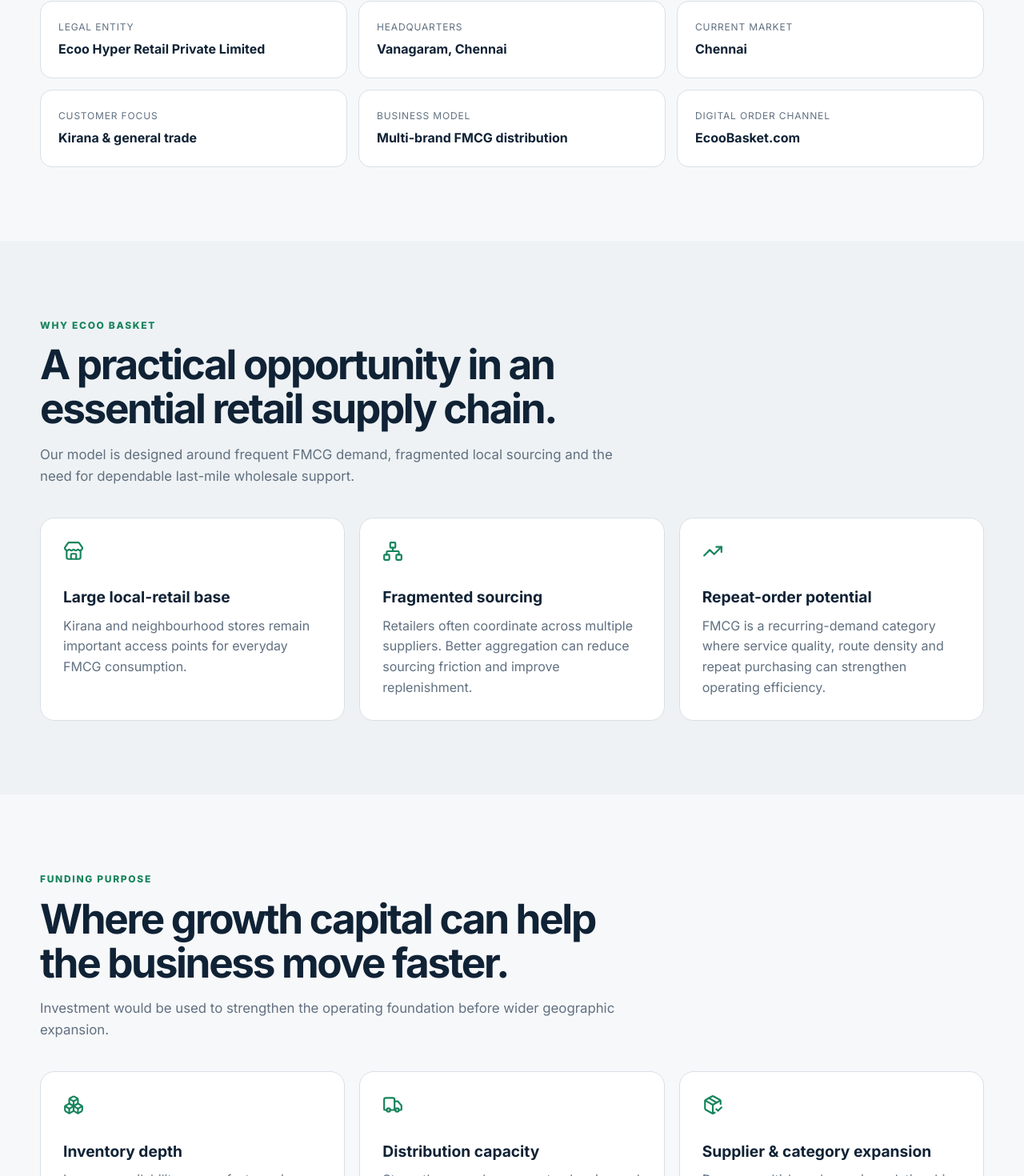
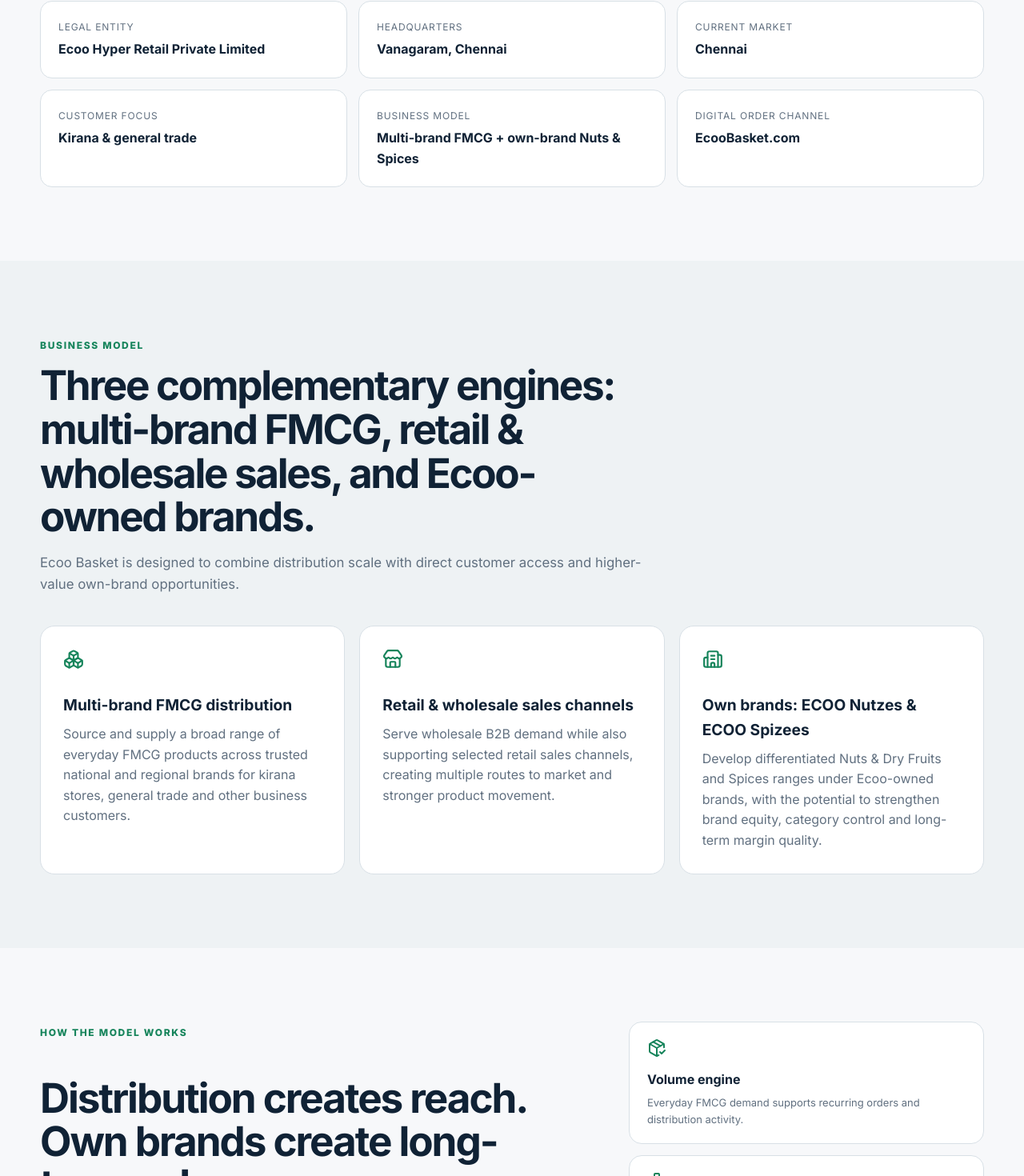
Before and after one commit to RAGAVA00222/ecoobasketb2b, a Next.js app: page /investors in a window 1280 px wide. Shown: the part 1035-2505 px from the top of the page at 80% size. Built offline with nearby package versions, Linux system fonts and the light colour scheme.

Commit message:
Add multi-engine business model to investor page

```diff
--- a/pages/investors.tsx
+++ b/pages/investors.tsx
@@ -9,8 +9,20 @@ export default function Investors(){return <PageShell><Head>
 <InnerHero eyebrow='INVESTOR RELATIONS' title='Seeking growth capital to build a stronger B2B FMCG distribution business.' body='Ecoo Hyper Retail Private Limited is building a Chennai-first wholesale platform for kirana stores and local retailers. We are open to conversations with strategic and financial investors who can support disciplined, execution-led growth.' aside={<div className='aside-stat'><b>Growth Capital</b><span>Strategic investment discussions</span></div>}/>
 
 <section className='section wrap'><SectionHead eyebrow='COMPANY SNAPSHOT' title='A focused B2B FMCG platform built around local retail.'/><div className='facts-grid'>{[
-['Legal entity','Ecoo Hyper Retail Private Limited'],['Headquarters','Vanagaram, Chennai'],['Current market','Chennai'],['Customer focus','Kirana & general trade'],['Business model','Multi-brand FMCG distribution'],['Digital order channel','EcooBasket.com']
+['Legal entity','Ecoo Hyper Retail Private Limited'],['Headquarters','Vanagaram, Chennai'],['Current market','Chennai'],['Customer focus','Kirana & general trade'],['Business model','Multi-brand FMCG + own-brand Nuts & Spices'],['Digital order channel','EcooBasket.com']
 ].map(([k,v])=><div className='fact' key={k}><span>{k}</span><b>{v}</b></div>)}</div></section>
+
+<section className='section soft'><div className='wrap'><SectionHead eyebrow='BUSINESS MODEL' title='Three complementary engines: multi-brand FMCG, retail & wholesale sales, and Ecoo-owned brands.' body='Ecoo Basket is designed to combine distribution scale with direct customer access and higher-value own-brand opportunities.'/><div className='card-grid three'>
+<article className='feature-card'><Boxes/><h3>Multi-brand FMCG distribution</h3><p>Source and supply a broad range of everyday FMCG products across trusted national and regional brands for kirana stores, general trade and other business customers.</p></article>
+<article className='feature-card'><Store/><h3>Retail & wholesale sales channels</h3><p>Serve wholesale B2B demand while also supporting selected retail sales channels, creating multiple routes to market and stronger product movement.</p></article>
+<article className='feature-card'><Building2/><h3>Own brands: ECOO Nutzes & ECOO Spizees</h3><p>Develop differentiated Nuts & Dry Fruits and Spices ranges under Ecoo-owned brands, with the potential to strengthen brand equity, category control and long-term margin quality.</p></article>
+</div></div></section>
+
+<section className='section wrap'><div className='story-grid'><div><span className='eyebrow'>HOW THE MODEL WORKS</span><h2>Distribution creates reach. Own brands create long-term value.</h2><p>The multi-brand FMCG business builds retailer relationships, order frequency and route density. Retail and wholesale channels expand market access. ECOO Nutzes and ECOO Spizees add a proprietary brand layer that can grow alongside the distribution platform.</p><p>The objective is a balanced model: dependable third-party FMCG distribution for scale, supported by selective own-brand categories for differentiation and value creation.</p></div><div className='principles'>
+<div><PackageCheck/><b>Volume engine</b><span>Everyday FMCG demand supports recurring orders and distribution activity.</span></div>
+<div><Network/><b>Channel engine</b><span>Wholesale and selected retail routes increase access to customers and product movement.</span></div>
+<div><TrendingUp/><b>Brand engine</b><span>Ecoo-owned categories create a path toward stronger differentiation and margin potential.</span></div>
+</div></div></section>
 
 <section className='section soft'><div className='wrap'><SectionHead eyebrow='WHY ECOO BASKET' title='A practical opportunity in an essential retail supply chain.' body='Our model is designed around frequent FMCG demand, fragmented local sourcing and the need for dependable last-mile wholesale support.'/><div className='card-grid three'>
 <article className='feature-card'><Store/><h3>Large local-retail base</h3><p>Kirana and neighbourhood stores remain important access points for everyday FMCG consumption.</p></article>
```
